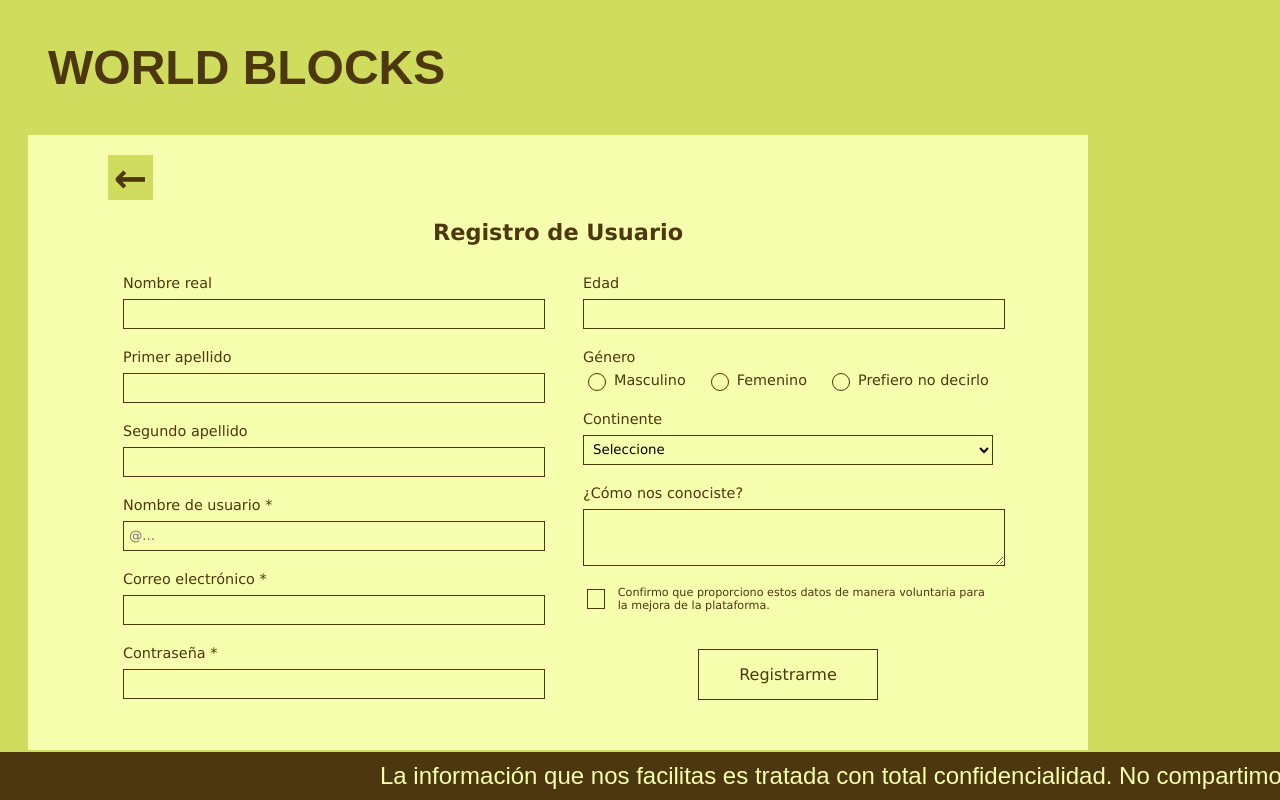
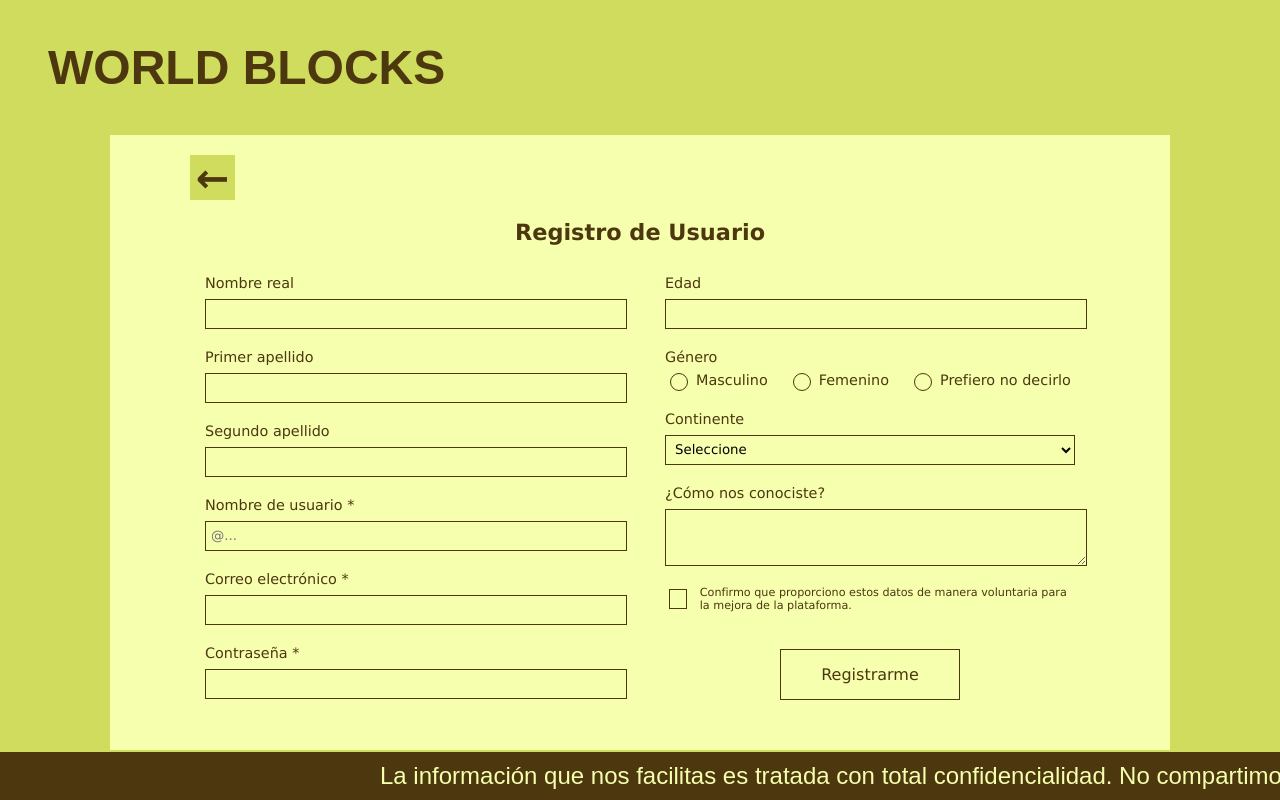
Before and after one commit to Pontejo02/ProyectoDAW_SegundaEval, a PHP site: page /formUsuario.php in a window 1280 px wide. Run offline with PHP 8.4, Linux system fonts and the light colour scheme.

Commit message:
Update expUsuario.css para que el formulario se centre

```diff
--- a/css/expUsuario.css
+++ b/css/expUsuario.css
@@ -49,8 +49,7 @@ p#logo {
 
 form{
     max-width: 900px;
-    margin-right: 20px;
-    margin-left: 20px;
+    margin: 40px auto;
     background: #f6ffad;
     padding-right: 80px;
     padding-left: 80px;
```
